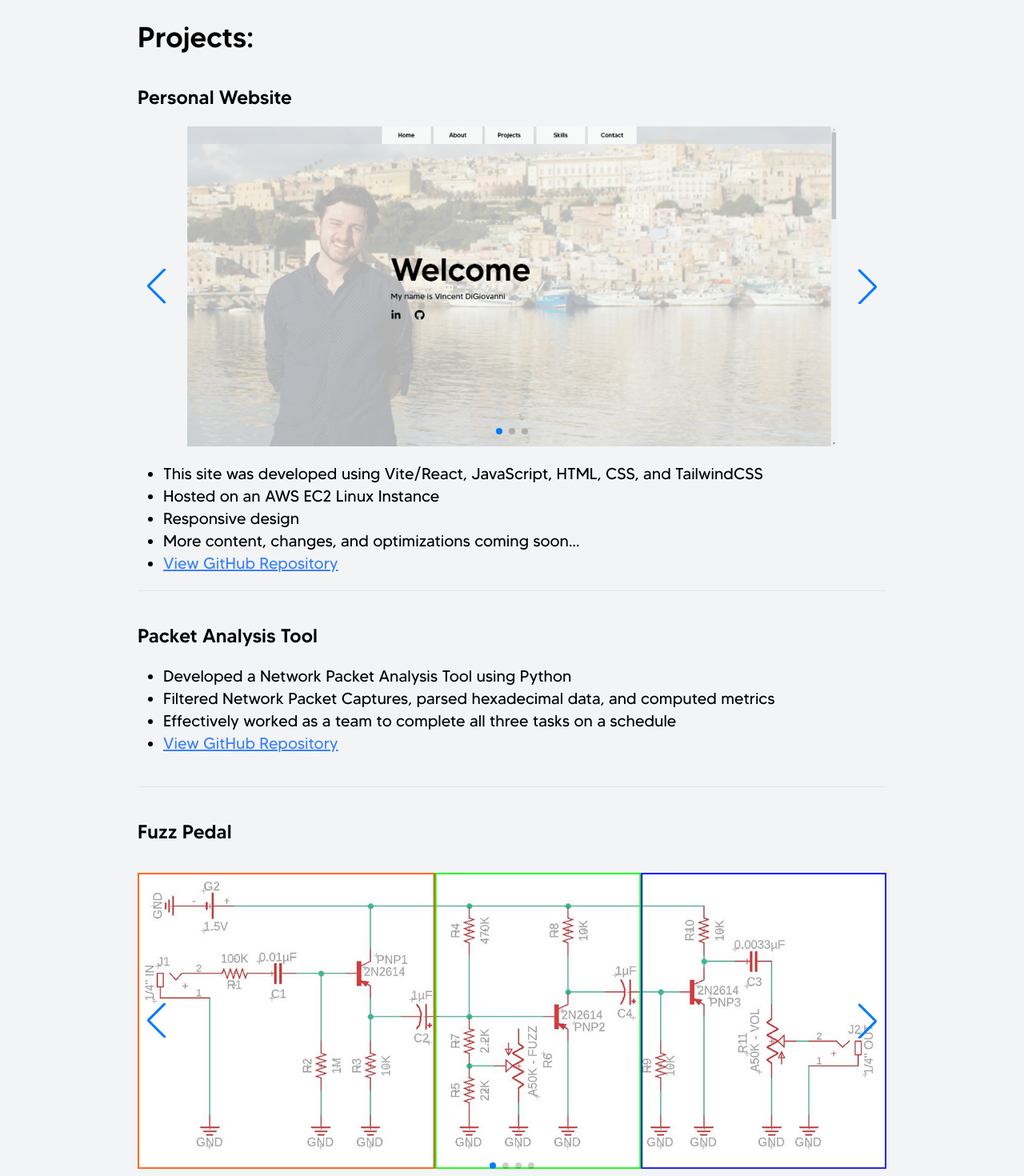
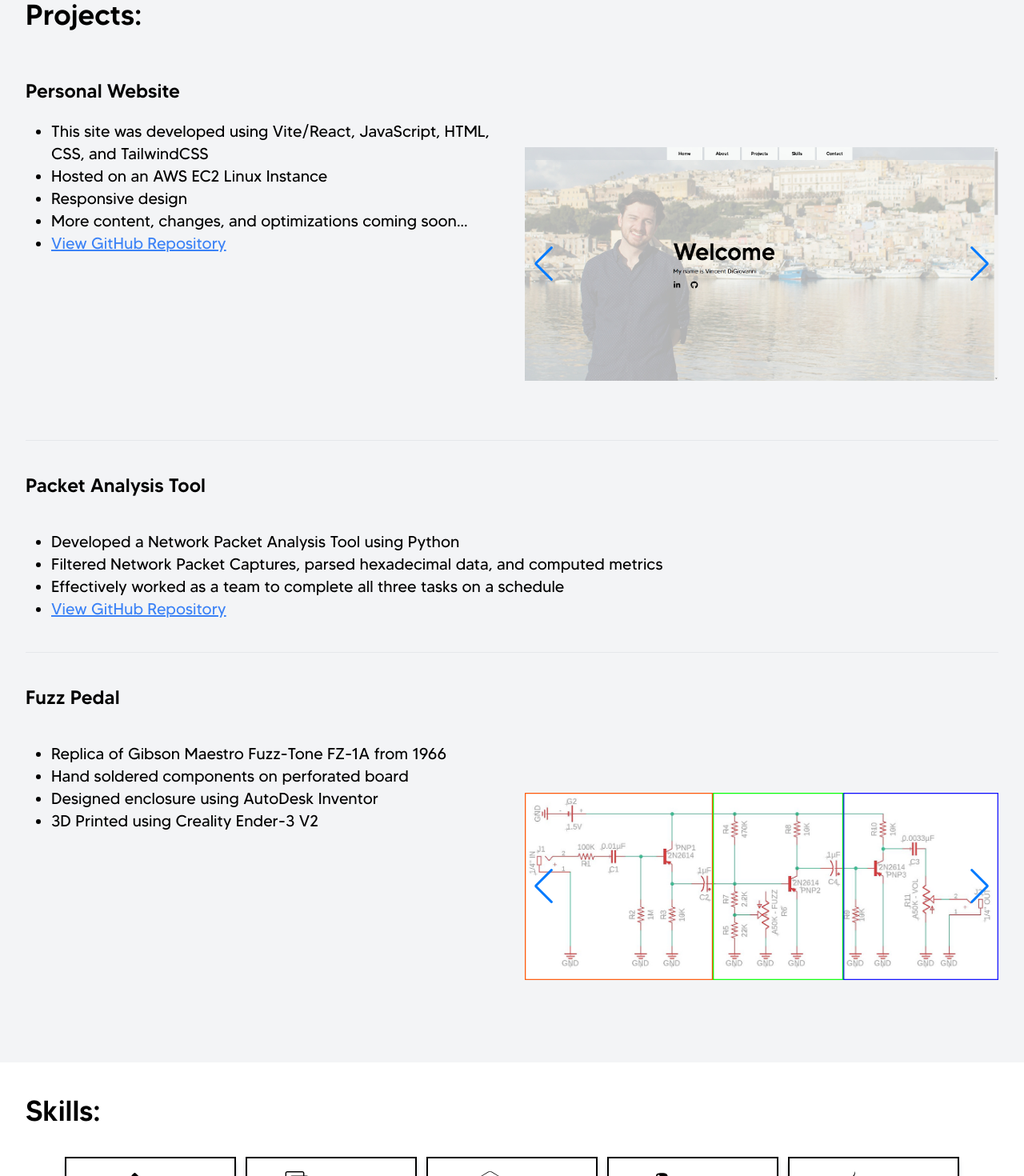
Before and after one commit to vdigi00/vincentdigi-site, a React (Vite) app: page / in a window 1280 px wide. Shown: the part 1320-2790 px from the top of the page at 80% size. Built offline with nearby package versions, Linux system fonts and the light colour scheme.

Commit message:
Added flex styling for image carousel, styling edits, and more

```diff
--- a/package.json
+++ b/package.json
@@ -16,7 +16,7 @@
     "react": "^18.2.0",
     "react-dom": "^18.2.0",
     "react-icons": "^5.0.1",
-    "swiper": "^11.0.7"
+    "swiper": "^11.1.0"
   },
   "devDependencies": {
     "@types/react": "^18.2.55",
--- a/src/App.jsx
+++ b/src/App.jsx
@@ -3,12 +3,11 @@ import Hero from './components/Hero'
 import About from './components/About'
 import Projects from './components/Projects'
 import Skills from './components/Skills'
+import Footer from './components/Footer'
 // import libraries
-import { register } from 'swiper/element/bundle';
 import AOS from 'aos';
 import 'aos/dist/aos.css';
-// registers swiper
-register();
+import 'swiper/css/bundle';
 // animate on scroll init and settings
 AOS.init({
   duration: 750,
@@ -27,6 +26,7 @@ function App() {
       <About />
       <Projects />
       <Skills />
+      <Footer />
     </div>
   )
 }
--- a/src/components/About.jsx
+++ b/src/components/About.jsx
@@ -4,7 +4,7 @@ import { FaFileDownload } from "react-icons/fa";
 const About = () => {
     return (
         <div id='about' className='mb-10 cursor-default'>
-            <div className='max-w-[1000px] m-auto px-8'>
+            <div className='max-w-[1500px] m-auto px-8'>
                 <h1 data-aos='fade-right'>About Me:</h1>
                 <div data-aos='fade-right' data-aos-delay='500' className='text-xl'>
                     <p>My name is Vincent DiGiovanni, I am from right outside of Philadelphia, Pennsylvania.</p>
@@ -12,7 +12,7 @@ const About = () => {
                     <p className='pt-4'>My concentration focuses on Networking, specifically Network Services & Protocols, Routing and Switching, Wireless Networking, and Network Design and Performance.</p>
                     <p className='pt-4'>I am passionate about all things computers, electronics, and I love to learn.</p>
                     <h3 className='pt-8 text-xl font-MADE-TOMMY-Medium'>My resume is available below:</h3>
-                    <a className='bg-blue-500 text-white min-w-[200px] max-w-[250px] min-h-[50px] py-4 my-2 flex justify-center items-center hover:bg-blue-800 ease-in duration-100' href='/files/DiGiovanniV-Resume-2024.pdf'>
+                    <a className='bg-blue-500 text-white min-w-[200px] max-w-[250px] min-h-[50px] py-4 my-2 flex justify-center items-center shadow-md shadow-slate-600 hover:bg-blue-800 ease-in duration-100' href='/files/DiGiovanniV-Resume-2024.pdf'>
                         <FaFileDownload size={30}/>
                         <span className='pl-4'>View Resume</span>
                     </a>
--- /dev/null
+++ b/src/components/Footer.jsx
@@ -0,0 +1,13 @@
+import React from 'react';
+
+const Footer = () => {
+    return (
+        <div id='footer' className='mb-10 cursor-default'>
+            <div className='max-w-[1000px] m-auto px-8'>
+                <footer className='text-center'>© Vincent DiGiovanni 2024</footer>
+            </div>
+        </div>
+    )
+}
+
+export default Footer
--- a/src/components/Nav.jsx
+++ b/src/components/Nav.jsx
@@ -1,4 +1,4 @@
-import React, { useState } from 'react'
+import { React, useState } from 'react'
 import { AiOutlineMenu } from 'react-icons/ai'
 
 const Nav = () => {
--- a/src/components/Projects.jsx
+++ b/src/components/Projects.jsx
@@ -1,28 +1,49 @@
 import React from 'react';
+import Swiper from 'swiper';
+import { Navigation, Pagination } from 'swiper/modules';
+
+const swiper = new Swiper(".swiper", {
+    modules: [Navigation, Pagination],
+    loop: true,
+    pagination: {
+        el: '.swiper-pagination',
+    },
+    navigation: {
+      nextEl: ".swiper-button-next",
+      prevEl: ".swiper-button-prev",
+    },
+});
 
 const Projects = () => {
     return (
         <div id='projects' className='bg-gray-100 cursor-default'>
-            <div className='max-w-[1000px] m-auto px-8'>
+            <div className='max-w-[1500px] m-auto px-8'>
                 <h1 data-aos='fade-right' data-aos-delay='500'>Projects:</h1>
-                <div className='text-xl'>
-                    <h3 className='text-2xl pb-5 font-MADE-TOMMY-Medium'>Personal Website</h3>
-                    <swiper-container navigation='true' pagination='true' speed='500' loop='true'>
-                        <swiper-slide><img src='/images/projects/web1.jpg' alt='Personal Website, Desktop Home Screen' loading="lazy" /></swiper-slide>
-                        <swiper-slide><img src='/images/projects/web2.jpg' alt='Personal Website, Mobile Responsiveness, Home Screen' loading="lazy" /></swiper-slide>
-                        <swiper-slide><img src='/images/projects/web3.jpg' alt='Personal Website, Mobile Responsiveness, Navigation menu' loading="lazy" /></swiper-slide>
-                    </swiper-container>
-                    <ul className='my-5 ml-8 list-disc'>
+                <div className='text-xl py-5'>
+                    <h3 className='text-2xl font-MADE-TOMMY-Medium'>Personal Website</h3>
+                    <div className='flex-none lg:flex'>
+                        <ul className='my-5 ml-8 list-disc flex-1'>
                             <li>This site was developed using Vite/React, JavaScript, HTML, CSS, and TailwindCSS</li>
                             <li>Hosted on an AWS EC2 Linux Instance</li>
                             <li>Responsive design</li>
                             <li>More content, changes, and optimizations coming soon...</li>
                             <li><a className='text-blue-500 underline' href='https://github.com/vdigi00/vincentdigi-site'>View GitHub Repository</a></li>
                         </ul>
+                        <div class="swiper">
+                            <div class="swiper-wrapper">
+                                <div class="swiper-slide"><img src='/images/projects/web1.jpg' alt='Personal Website, Desktop Home Screen' loading="lazy" /></div>
+                                <div class="swiper-slide"><img src='/images/projects/web2.jpg' alt='Personal Website, Mobile Responsiveness, Home Screen' loading="lazy" /></div>
+                                <div class="swiper-slide"><img src='/images/projects/web3.jpg' alt='Personal Website, Mobile Responsiveness, Navigation menu' loading="lazy" /></div>
+                            </div>
+                            <div class="swiper-pagination"></div>
+                            <div class="swiper-button-next"></div>
+                            <div class="swiper-button-prev"></div>
+                        </div>
+                    </div>
                 </div>
                 <hr />
                 <div className='text-xl py-5'>
-                    <h3 className='text-2xl my-5 font-MADE-TOMMY-Medium'>Packet Analysis Tool</h3>
+                    <h3 className='text-2xl py-5 font-MADE-TOMMY-Medium'>Packet Analysis Tool</h3>
                     <ul className='my-5 ml-8 list-disc'>
                         <li>Developed a Network Packet Analysis Tool using Python</li>
                         <li>Filtered Network Packet Captures, parsed hexadecimal data, and computed metrics</li>
@@ -32,19 +53,26 @@ const Projects = () => {
                 </div>
                 <hr />
                 <div className='text-xl py-5'>
-                    <h3 className='text-2xl my-5 font-MADE-TOMMY-Medium'>Fuzz Pedal</h3>
-                    <swiper-container navigation='true' pagination='true' speed='500' loop='true'>
-                        <swiper-slide><img src='/images/projects/fuzz1.jpg' alt='Schematic of Maestro Fuzz-Tone FZ-1A' loading="lazy" /></swiper-slide>
-                        <swiper-slide><img src='/images/projects/fuzz2.jpg' alt='Prototype fuzz circuit on breadboard' loading="lazy" /></swiper-slide>
-                        <swiper-slide><img src='/images/projects/fuzz3.jpg' alt='Soldering fuzz circuit onto perforated board' loading="lazy" /></swiper-slide>
-                        <swiper-slide><img src='/images/projects/fuzz4.jpg' alt='Fuzz circuit in 3D printed enclosure' loading="lazy" /></swiper-slide>
-                    </swiper-container>
-                    <ul className='my-5 ml-8 list-disc'>
+                    <h3 className='text-2xl py-5 font-MADE-TOMMY-Medium'>Fuzz Pedal</h3>
+                    <div className='flex-none lg:flex'>
+                        <ul className='my-5 ml-8 list-disc flex-1'>
                             <li>Replica of Gibson Maestro Fuzz-Tone FZ-1A from 1966</li>
                             <li>Hand soldered components on perforated board</li>
                             <li>Designed enclosure using AutoDesk Inventor</li>
                             <li>3D Printed using Creality Ender-3 V2</li>
                         </ul>
+                        <div class="swiper">
+                            <div class="swiper-wrapper">
+                                <div class="swiper-slide"><img src='/images/projects/fuzz1.jpg' alt='Schematic of Maestro Fuzz-Tone FZ-1A' loading="lazy" /></div>
+                                <div class="swiper-slide"><img src='/images/projects/fuzz2.jpg' alt='Prototype fuzz circuit on breadboard' loading="lazy" /></div>
+                                <div class="swiper-slide"><img src='/images/projects/fuzz3.jpg' alt='Soldering fuzz circuit onto perforated board' loading="lazy" /></div>
+                                <div class="swiper-slide"><img src='/images/projects/fuzz4.jpg' alt='Fuzz circuit in 3D printed enclosure' loading="lazy" /></div>
+                            </div>
+                            <div class="swiper-pagination"></div>
+                            <div class="swiper-button-next"></div>
+                            <div class="swiper-button-prev"></div>
+                        </div>
+                    </div>
                 </div>
                 {/*<div className='text-xl'>
                     <h3>3D Printed Planes</h3>
--- a/src/components/Skills.jsx
+++ b/src/components/Skills.jsx
@@ -9,10 +9,10 @@ import { SiGnubash, SiJavascript, SiVite, SiTailwindcss } from "react-icons/si";
 
 const Skills = () => {
     return (
-        <div id='skills' className='min-h-[50em] cursor-default'>
-            <div className='max-w-[1000px] m-auto px-8'>
+        <div id='skills' className='cursor-default'>
+            <div className='max-w-[1500px] m-auto px-8 pb-10'>
                 <h1 data-aos='fade-right'>Skills:</h1>
-                <div data-aos-delay='500' className='flex flex-wrap justify-center lg:gap-6 gap-4 lg:text-xl text-lg'>
+                <div data-aos-delay='500' className='flex flex-wrap justify-center gap-4 lg:text-xl text-lg'>
                     <div data-aos='fade-in'>
                         <a href='#projects' class='skills-item'>
                             <FaGitAlt size={35}/>
--- a/src/index.css
+++ b/src/index.css
@@ -6,6 +6,12 @@
   html{
     font-family: "MADE-TOMMY-Regular", system-ui, sans-serif;
     scroll-behavior: smooth;
+    font-size: 90%;
+  }
+  @media screen and (prefers-reduced-motion: reduce) {
+    html {
+      scroll-behavior: auto;
+    }
   }
   h1{
     @apply text-4xl font-MADE-TOMMY-Medium py-10;
@@ -32,12 +38,13 @@
     @apply w-[8em] flex justify-center items-center mx-1 p-3 text-lg font-MADE-TOMMY-Medium bg-white/80 hover:bg-gray-200 ease-in duration-150;
   }
 
-  swiper-container {
+  .swiper {
+    flex: none;
     width: 100%;
     height: 100%;
   }
 
-  swiper-slide {
+  .swiper-slide {
     text-align: center;
     font-size: 18px;
     background: #f3f4f6;
@@ -47,15 +54,21 @@
     height: 400px;
   }
 
-  swiper-slide img {
+  .swiper-slide img {
     display: block;
     width: 100%;
     height: 100%;
     object-fit: contain;
   }
-}
-@media screen and (prefers-reduced-motion: reduce) {
-  html {
-    scroll-behavior: auto;
+
+  @media only screen and (min-width: 1024px) {
+    html{
+      font-size: 100%;
+    }
+
+    .swiper {
+      flex: 1;
+      width: 50%;
+    }
   }
 }
```
Also changed, not shown: 1 other file (tests, documents, lock files or other folders). Lines whose indentation alone changed are shown as unchanged.
